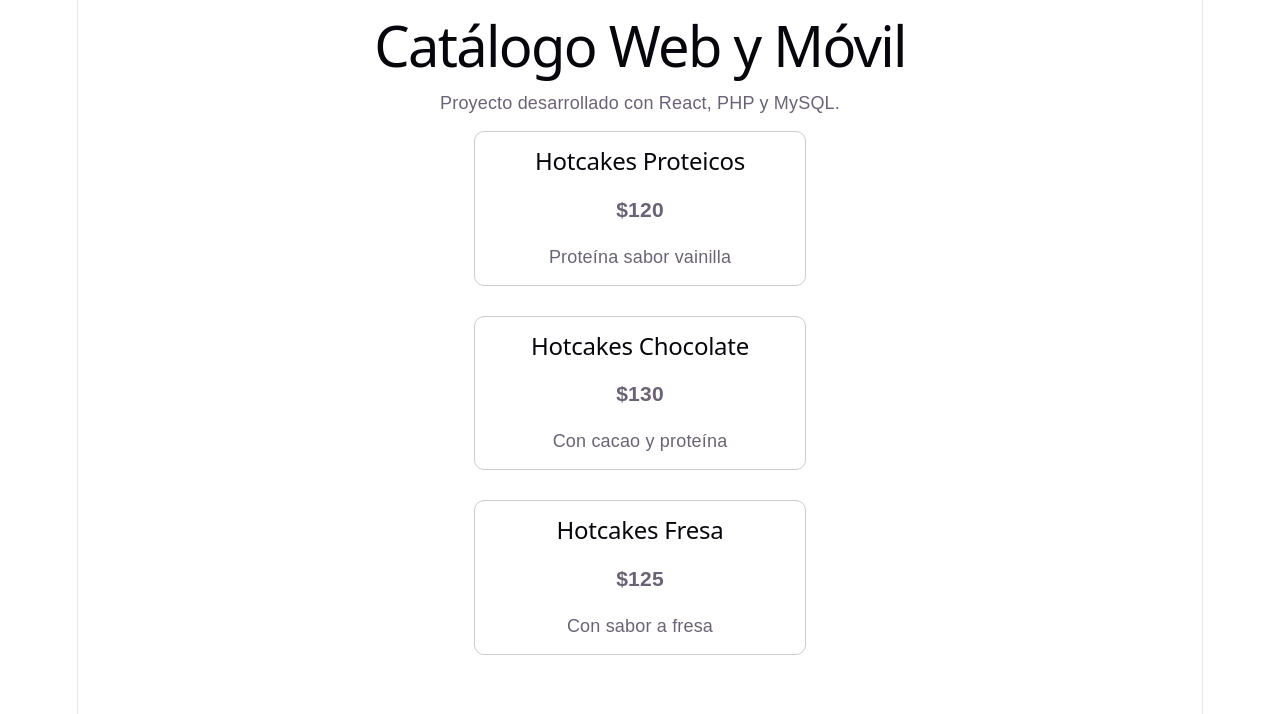
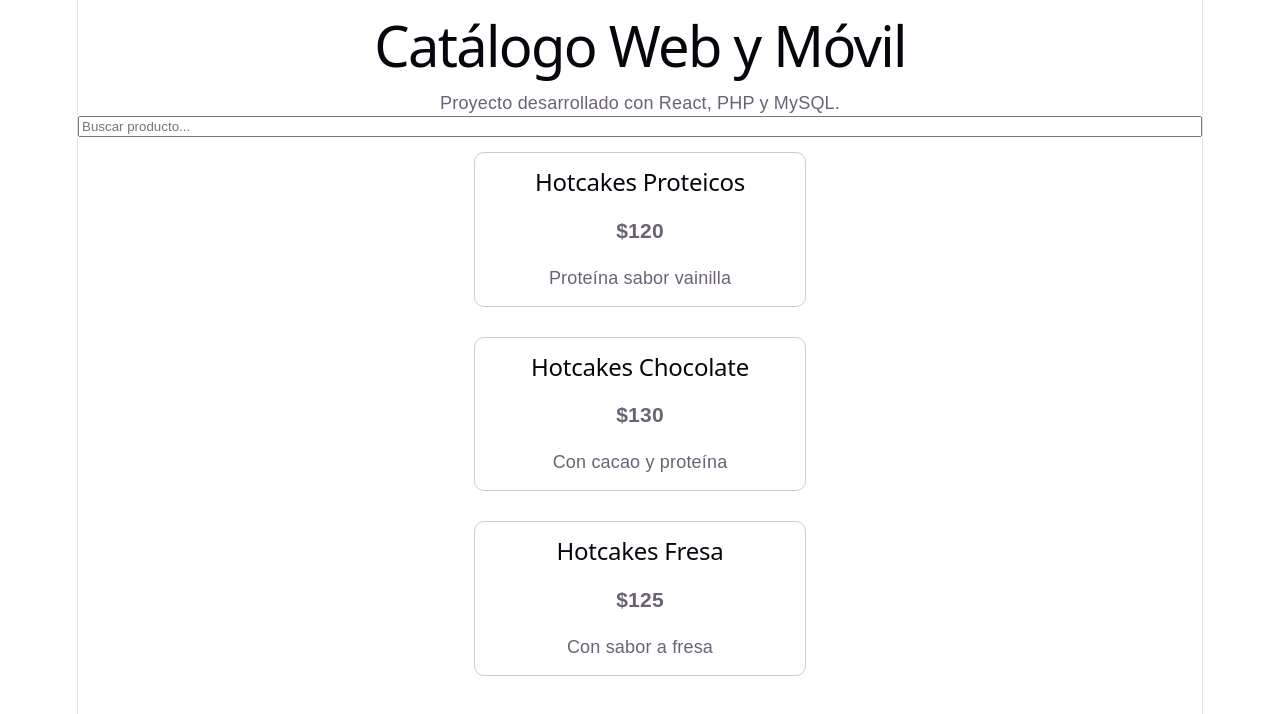
Before and after one commit to edgarnayala/CatalogoReactPHP, a React app in the folder frontend/: page / in a window 1280 px wide. Shown: the top 714 px of the page. Built offline with nearby package versions, Linux system fonts and the light colour scheme; the HTML template or start-up script is replaced by a standard one.

Commit message:
Implementar buscador de productos con useState

```diff
--- a/frontend/src/App.jsx
+++ b/frontend/src/App.jsx
@@ -1,9 +1,11 @@
+import { useState } from 'react'
 import Header from './components/Header'
 import ProductCard from './components/ProductCard'
 import './App.css'
 
 function App() {
   const productos = [
+
     {
       id: 1,
       nombre: 'Hotcakes Proteicos',
@@ -23,6 +25,12 @@
       descripcion: 'Con sabor a fresa'
     }
   ]
+
+  const [busqueda, setBusqueda] = useState('')
+  const productosFiltrados = productos.filter((producto) =>
+    producto.nombre.toLowerCase().includes(busqueda.toLowerCase())
+  )
+
   return (
     <>
       <Header
@@ -30,13 +38,19 @@
         descripcion="Proyecto desarrollado con React, PHP y MySQL."
       />
 
-      {productos.map((producto) => (
-        <ProductCard
-          key={producto.id}
-          nombre={producto.nombre}
-          precio={producto.precio}
-          descripcion={producto.descripcion}
-        />
+      <input
+        type="text"
+        placeholder="Buscar producto..."
+        value={busqueda}
+        onChange={(e) => setBusqueda(e.target.value)}
+      />
+
+      {productosFiltrados.map((producto) => (<ProductCard
+        key={producto.id}
+        nombre={producto.nombre}
+        precio={producto.precio}
+        descripcion={producto.descripcion}
+      />
       ))}
     </>
   )
```
